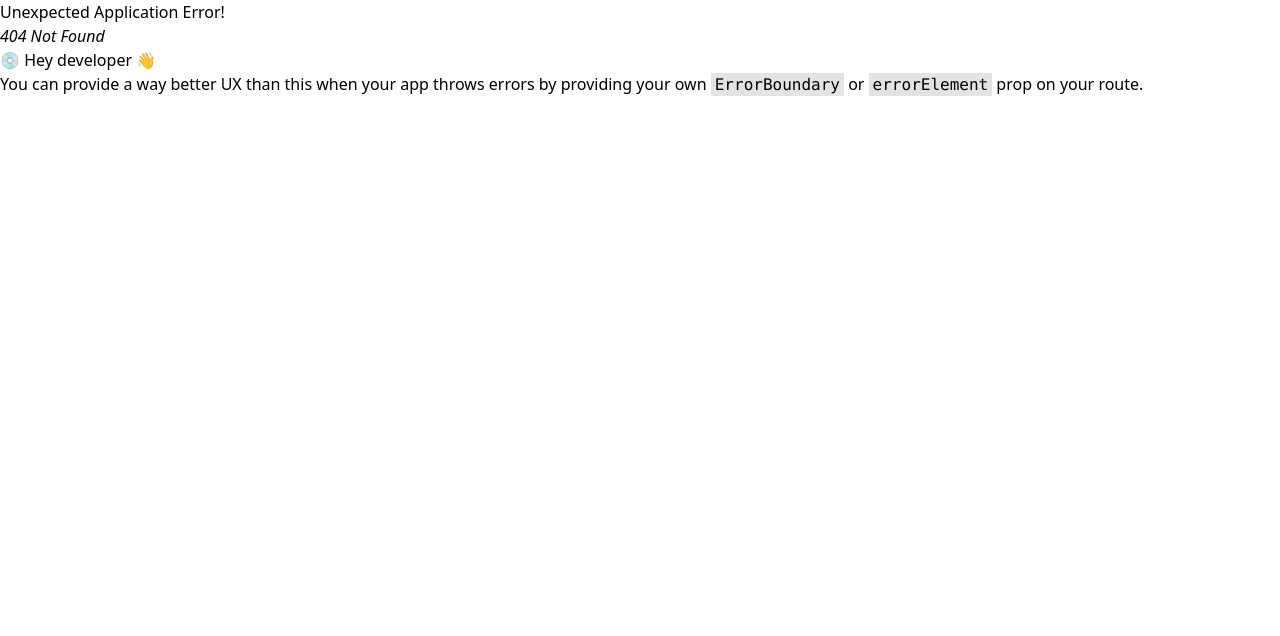
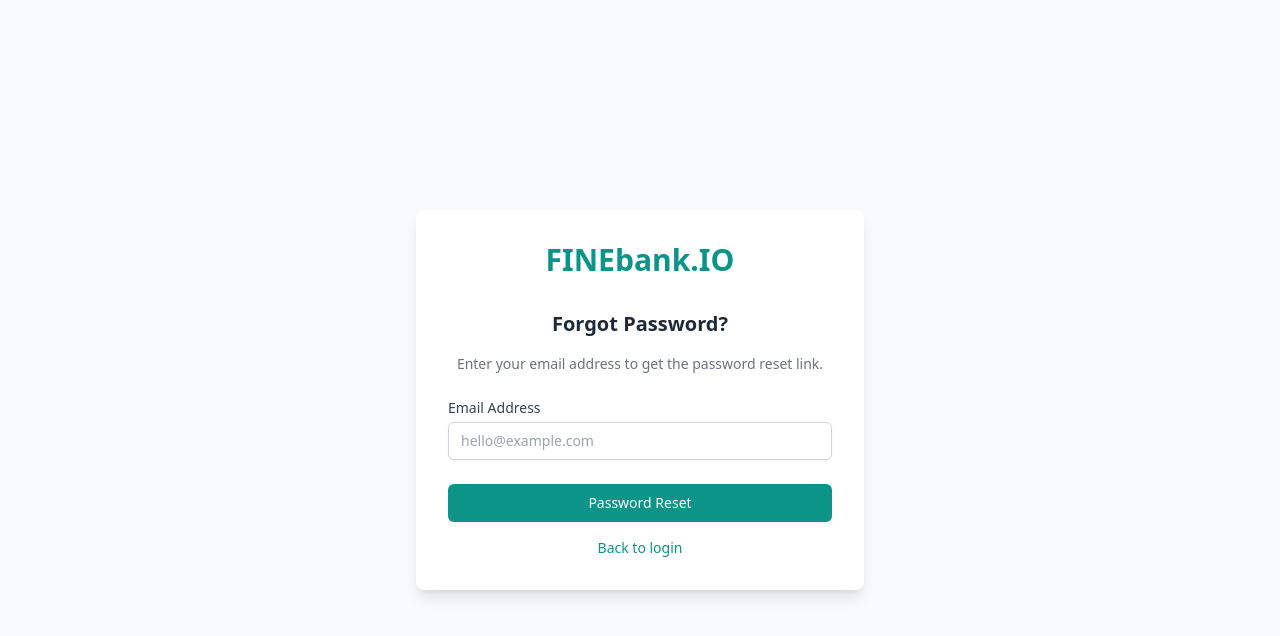
Before and after one commit to ricomuh/frontend-programming, a React (Vite) app: page /auth/forgot-password in a window 1280 px wide. Before the commit this address had no page. Shown: the top 636 px of the page. Built offline with nearby package versions, Linux system fonts and the light colour scheme.

Commit message:
Add forgot password page component and route

```diff
--- /dev/null
+++ b/src/pages/auth/forgot-password/page.tsx
@@ -0,0 +1,53 @@
+export default function ForgotPasswordPage() {
+  return (
+    <div className="min-h-screen flex items-center justify-center bg-gray-50">
+      <div className="bg-white p-8 rounded-lg shadow-lg w-full max-w-md">
+        <h2 className="text-center text-3xl font-bold text-teal-600 mb-8">
+          FINEbank.IO
+        </h2>
+        <h3 className="text-center text-xl font-semibold text-gray-800 mb-4">
+          Forgot Password?
+        </h3>
+        <p className="text-center text-sm text-gray-500 mb-6">
+          Enter your email address to get the password reset link.
+        </p>
+
+        <form className="space-y-6">
+          <div>
+            <label
+              htmlFor="email"
+              className="block text-sm font-medium text-gray-700"
+            >
+              Email Address
+            </label>
+            <input
+              type="email"
+              name="email"
+              id="email"
+              placeholder="hello@example.com"
+              className="mt-1 block w-full px-3 py-2 border border-gray-300 rounded-md shadow-sm focus:outline-none focus:ring-teal-500 focus:border-teal-500 sm:text-sm"
+            />
+          </div>
+
+          <div>
+            <button
+              type="submit"
+              className="w-full flex justify-center py-2 px-4 border border-transparent rounded-md shadow-sm text-sm font-medium text-white bg-teal-600 hover:bg-teal-700 focus:outline-none focus:ring-2 focus:ring-offset-2 focus:ring-teal-500"
+            >
+              Password Reset
+            </button>
+          </div>
+        </form>
+
+        <div className="text-center text-sm text-gray-500 mt-4">
+          <a
+            href="/auth/login"
+            className="font-medium text-teal-600 hover:text-teal-500"
+          >
+            Back to login
+          </a>
+        </div>
+      </div>
+    </div>
+  );
+}
```
Also changed, not shown: src/main.tsx (+6 -1 lines).
